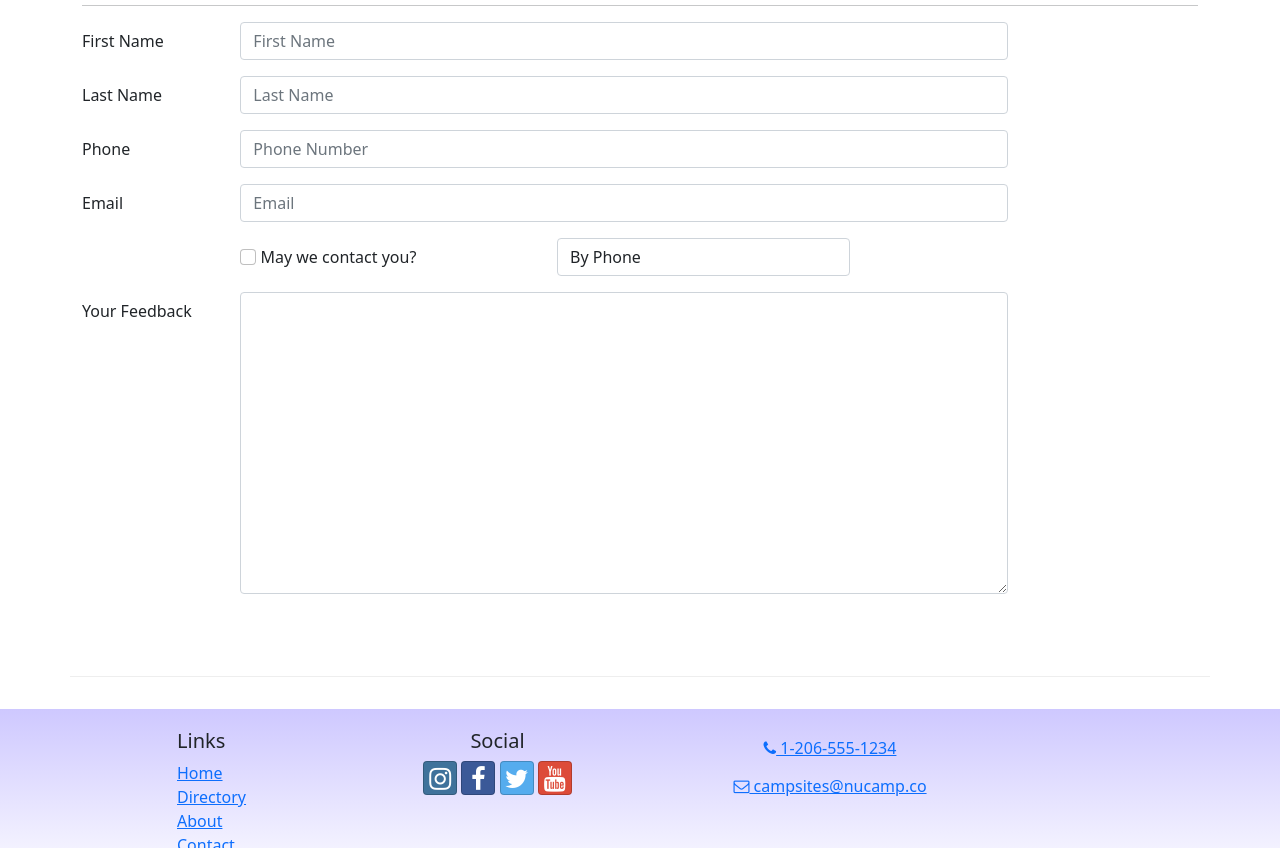
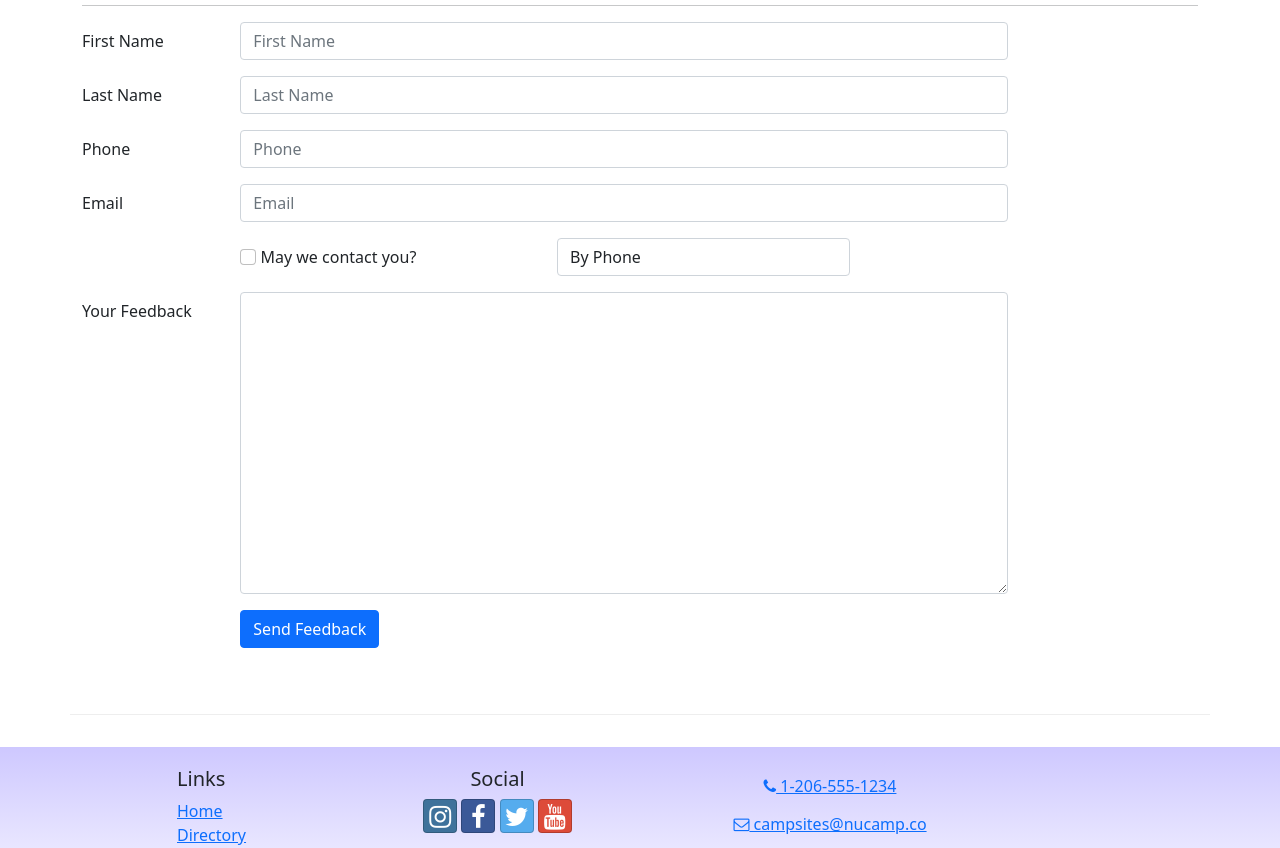
Before and after one commit to pramirez2328/react-project, a React (Create React App) app: page /contact in a window 1280 px wide. Shown: the part 480-1328 px from the top of the page. Built offline with nearby package versions, Linux system fonts and the light colour scheme.

Commit message:
add form

```diff
--- a/src/components/ContactForm.jsx
+++ b/src/components/ContactForm.jsx
@@ -2,6 +2,12 @@
 import { Formik, Field, Form } from 'formik';
 
 const ContactForm = () => {
+  const handleSubmit = (values, { resetForm }) => {
+    console.log('form values:', values);
+    console.log('in JSON format:', JSON.stringify(values));
+    resetForm();
+  };
+
   return (
     <Formik
       initialValues={{
@@ -13,6 +19,7 @@
         contactType: 'By Phone',
         feedback: '',
       }}
+      onSubmit={handleSubmit}
     >
       <Form>
         <FormGroup row>
@@ -20,7 +27,7 @@
             First Name
           </Label>
           <Col md='10'>
-            <Field className='form-control' name='firstName' placeholder='First Name'></Field>
+            <Field name='firstName' placeholder='First Name' className='form-control' />
           </Col>
         </FormGroup>
         <FormGroup row>
@@ -28,7 +35,7 @@
             Last Name
           </Label>
           <Col md='10'>
-            <Field className='form-control' name='lastName' placeholder='Last Name'></Field>
+            <Field name='lastName' placeholder='Last Name' className='form-control' />
           </Col>
         </FormGroup>
         <FormGroup row>
@@ -36,7 +43,7 @@
             Phone
           </Label>
           <Col md='10'>
-            <Field className='form-control' name='phoneNum' placeholder='Phone Number'></Field>
+            <Field name='phoneNum' placeholder='Phone' className='form-control' />
           </Col>
         </FormGroup>
         <FormGroup row>
@@ -44,7 +51,7 @@
             Email
           </Label>
           <Col md='10'>
-            <Field className='form-control' name='email' placeholder='Email'></Field>
+            <Field name='email' placeholder='Email' type='email' className='form-control' />
           </Col>
         </FormGroup>
         <FormGroup row>
@@ -52,7 +59,7 @@
             <Field name='agree' type='checkbox' className='form-check-input' /> May we contact you?
           </Label>
           <Col md='4'>
-            <Field className='form-control' name='contactType' and as='select'>
+            <Field name='contactType' as='select' className='form-control'>
               <option>By Phone</option>
               <option>By Email</option>
             </Field>
@@ -63,12 +70,19 @@
             Your Feedback
           </Label>
           <Col md='10'>
-            <Field className='form-control' name='feedback' as='textarea' rows='12'></Field>
+            <Field name='feedback' as='textarea' rows='12' className='form-control' />
           </Col>
         </FormGroup>
-        <FormGroup row></FormGroup>
+        <FormGroup row>
+          <Col md={{ size: 10, offset: 2 }}>
+            <Button type='submit' color='primary'>
+              Send Feedback
+            </Button>
+          </Col>
+        </FormGroup>
       </Form>
     </Formik>
   );
 };
+
 export default ContactForm;
```
